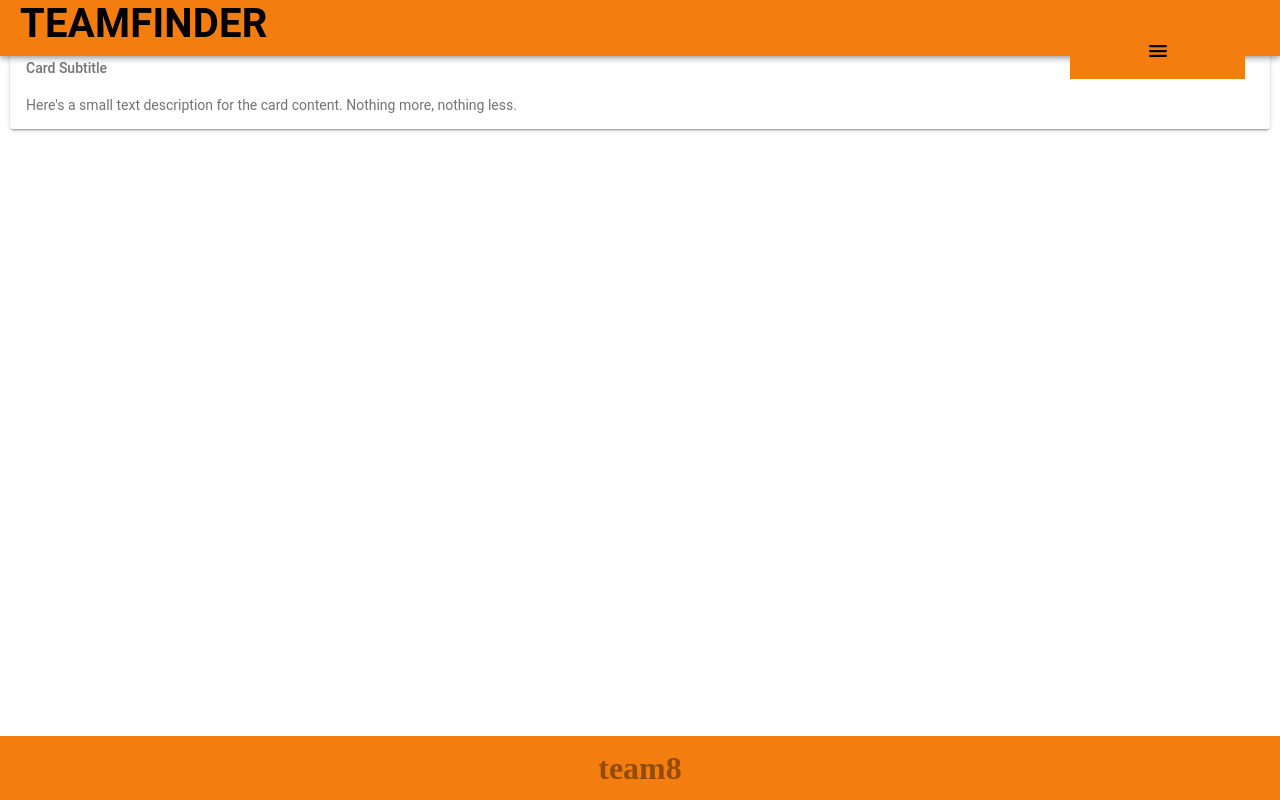
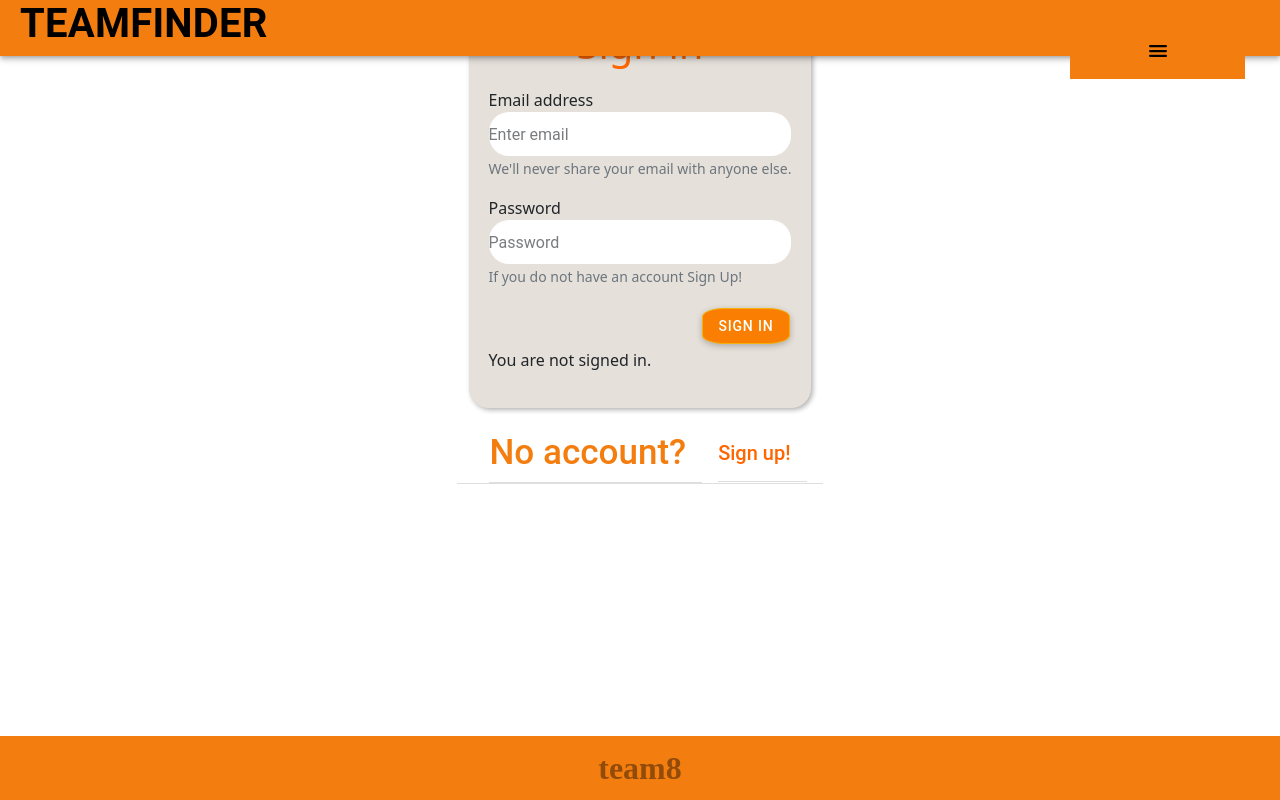
Before and after one commit to MattiHel85/ionic-labwork-6-teamfinder, a React (Create React App) app: page /signin in a window 1280 px wide. Built offline with nearby package versions, Linux system fonts and the light colour scheme.

Commit message:
Commit changes

```diff
--- a/src/App.tsx
+++ b/src/App.tsx
@@ -8,8 +8,9 @@ import SignIn from './pages/SignIn';
 import SignUp from './pages/SignUp';
 import Teams from './pages/Teams';
 import Team from './pages/Team';
-import AddTeam from './pages/addteam';
+import AddTeam from './pages/AddTeam';
 import EditTeam from './pages/EditTeam';
+
 
 
 /* Core CSS required for Ionic components to work properly */
--- a/src/pages/signin.tsx
+++ b/src/pages/signin.tsx
@@ -1,18 +1,83 @@
-import React from 'react';
-import { IonCard, IonCardContent, IonCardHeader, IonCardSubtitle, IonCardTitle } from '@ionic/react';
+import { useState } from "react";
+import { signInWithEmailAndPassword, signOut } from "firebase/auth";
+import { auth } from "../firebase";
+import './Home.css';
+import SignUp from "./SignUp";
+import { IonInput, IonButton, IonContent, IonList, IonItem, IonLabel } from '@ionic/react';
 
-function SignIn() {
-  return (
-    <IonCard>
-      <IonCardHeader>
-        <IonCardTitle>Sign in</IonCardTitle>
-        <IonCardSubtitle>Card Subtitle</IonCardSubtitle>
-      </IonCardHeader>
+const SignIn = () => {
+    const [email, setEmail] = useState("");
+    const [password, setPassword] = useState("");
+    const [signedIn, setSignedIn] = useState(false);
+    const [showSignUp, setShowSignUp] = useState(false);
 
-      <IonCardContent>
-        Here's a small text description for the card content. Nothing more, nothing less.
-      </IonCardContent>
-    </IonCard>
-  );
-}
-export default SignIn;
+    const signIn = (e: any) => {
+        e.preventDefault();
+        signInWithEmailAndPassword(auth, email, password)
+            .then((userCredential) => {
+                console.log(userCredential);
+                setSignedIn(true);
+            })
+            .catch((error) => {
+                console.log(error);
+            });
+        setEmail("");
+        setPassword("");
+    };
+
+    const handleSignUpClick = () => {
+        setShowSignUp(true);
+    };
+
+    const handleSignOut = () => {
+        signOut(auth)
+            .then(() => {
+                setSignedIn(false);
+            })
+            .catch((error) => {
+                console.log(error);
+            });
+    };
+
+    return (
+        <div className="d-flex flex-column align-items-center" style={{ minHeight: '100vh' }}>
+            <div className="d-flex justify-content-center">
+                <form onSubmit={signIn} style={{ width: '100%', maxWidth: '75rem', backgroundColor: 'rgb(229, 224, 218)', padding: '20px', borderRadius: '20px', boxShadow: '2px 2px 5px rgba(0, 0, 0, 0.3)' }}>
+                    <h1 style={{ color: 'rgb(255, 102, 0)', textAlign: 'center', marginBottom: '20px' }}>Sign in</h1>
+                    <div className="mb-3">
+                        <label>Email address</label>
+                        <IonInput type="email" placeholder="Enter email" value={email} onIonChange={(e) => setEmail(e.detail.value!)} style={{ borderRadius: '20px', backgroundColor: 'white' }} />
+                        <small className="text-muted">We'll never share your email with anyone else.</small>
+                    </div>
+
+                    <div className="mb-3">
+                        <label>Password</label>
+                        <IonInput type="password" placeholder="Password" value={password} onIonChange={(e) => setPassword(e.detail.value!)} style={{ borderRadius: '20px', backgroundColor: 'white' }} />
+                        <small className="text-muted">If you do not have an account Sign Up!</small>
+                    </div>
+                    <div className="d-flex justify-content-end">
+                      <IonButton type="submit">Sign in</IonButton>
+                    </div>
+
+                    {signedIn ? (
+                        <div className="d-flex justify-content-between align-items-center">
+                            <p>You are signed in.</p>
+                          <IonButton onClick={handleSignOut} expand="block">Sign Out</IonButton>
+                        </div>
+                    ) : (
+                        <p>You are not signed in.</p>
+                    )}
+
+                </form>
+
+            </div>
+            {showSignUp && <SignUp />}
+            <br />
+           <IonItem lines="full">
+           <IonItem ><h3 color="">No account?</h3></IonItem>
+           <IonItem routerLink="/SignUp"><h5>Sign up!</h5></IonItem>
+           </IonItem>
+
+        </div>
+    )}
+    export default SignIn;
--- a/src/pages/signup.tsx
+++ b/src/pages/signup.tsx
@@ -1,18 +1,39 @@
-import React from 'react';
-import { IonCard, IonCardContent, IonCardHeader, IonCardSubtitle, IonCardTitle } from '@ionic/react';
+import { useState } from 'react';
+import { IonInput, IonButton, IonItem } from '@ionic/react';
+import Home from './Home';
+import { createUserWithEmailAndPassword } from 'firebase/auth';
+import { auth } from '../firebase';
 
 function SignUp() {
   return (
-    <IonCard>
-      <IonCardHeader>
-        <IonCardTitle>Sign up</IonCardTitle>
-        <IonCardSubtitle>Card Subtitle</IonCardSubtitle>
-      </IonCardHeader>
+      <div>
+      <h1 className="d-flex justify-content-center">Sign up</h1>
+      <div className="d-flex justify-content-center">
+        <form onSubmit={handleSignUp} style={{ width: '90%', maxWidth: '25rem', backgroundColor: 'rgb(229, 224, 218)', padding: '20px', borderRadius: '20px', boxShadow: '2px 2px 5px rgba(0, 0, 0, 0.3)' }}>
+          <div className="mb-3">
+            <label>Email address</label>
+            <IonInput type="email" placeholder="Enter email" value={email} onIonChange={(e) => setEmail(e.detail.value!)} style={{ borderRadius: '20px', backgroundColor: 'white' }} />
+          </div>
+          <div className="mb-3">
+            <label>Password</label>
+            <IonInput type="password" placeholder="Password" value={password} onIonChange={(e) => setPassword(e.detail.value!)} style={{ borderRadius: '20px', backgroundColor: 'white' }} />
+          </div>
+          <div className="d-flex justify-content-end">
+            <IonButton type="submit" expand="block" >
+              sign up
+            </IonButton>
+          </div>
+        </form>
+      </div>
+      <br />
+      <div className="d-flex justify-content-center">
+      <IonItem lines="full">
+           <IonItem ><h3 color="">Already signed up?</h3></IonItem>
+           <IonItem routerLink="/SignIn"><h5>Sign in!</h5></IonItem>
+      </IonItem>
+      </div>
+      </div>
+  );
+};
 
-      <IonCardContent>
-        Here's a small text description for the card content. Nothing more, nothing less.
-      </IonCardContent>
-    </IonCard>
-  );
-}
 export default SignUp;
```
Also changed, not shown: src/pages/SignInn.tsx (deleted, +0 -83 lines), src/pages/SignUpp.tsx (deleted, +0 -53 lines), 1 other file (tests, documents, lock files or other folders).
